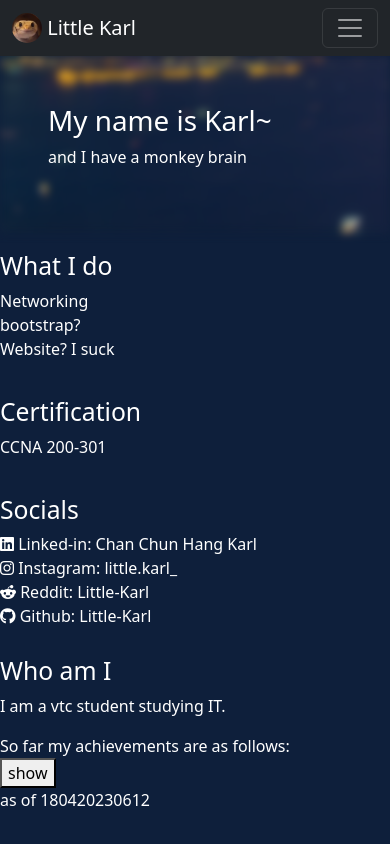
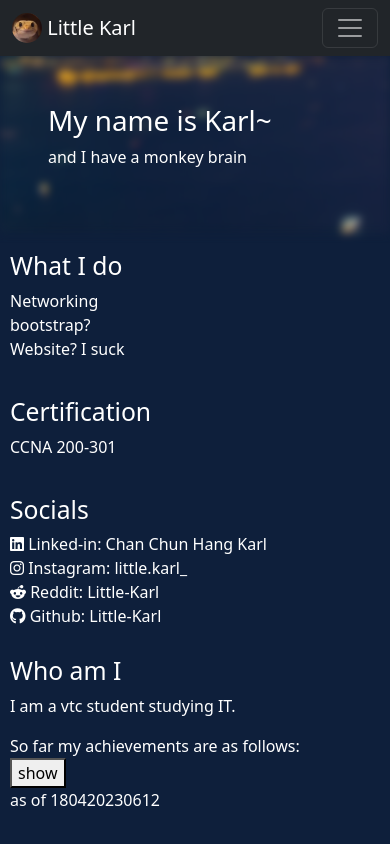
Before and after one commit to ltek0/ltek0.github.io, a plain HTML site: page about.html in a window 390 px wide. Shown: the top 844 px of the page. Drawn offline with nearby package versions, Linux system fonts and the light colour scheme.

Commit message:
Murge to main (#1)
* updated some animation

banner image now has fade in.
fixed on mobile everything is side to side
moved some css, every ccard loads one by one. still looking for a way to do that better

* fixed a few things

```diff
--- a/about.html
+++ b/about.html
@@ -40,22 +40,22 @@
     </div>
 
 
-   <div class="container mt-2" >
+   <div class="container mt-2">
       <div class=row>
 
-         <div class="col-sm-4 ccard">
+         <div class="col-sm-4 ccard ap3s">
             <h2>What I do</h2>
             <p class=p>Networking</p>
             <p class=p>bootstrap?</p>
             <p>Website? I suck</p>
          </div>
 
-         <div class="col-sm-4 ccard">
+         <div class="col-sm-4 ccard ap5s">
             <h2>Certification</h2>
             <p><a target="_blank" rel="noopener noreferrer" href=https://cp.certmetrics.com/cisco/en/public/verify/credential/1a03977f1ad54ae290070e93f483824f>CCNA 200-301</a></p>
          </div>
 
-         <div class="col-sm-4 ccard">
+         <div class="col-sm-4 ccard ap7s">
             <h2>Socials</h2>
             <p class=p><a target="_blank" rel="noopener noreferrer" href="https://www.linkedin.com/in/cch-karl/"> <i class="fa-brands fa-linkedin"></i> Linked-in: Chan Chun Hang Karl</a></p>
             <p class=p><a target="_blank" rel="noopener noreferrer" href="https://www.instagram.com/little.karl_/"><i class="fa-brands fa-instagram"></i> Instagram: little.karl_</a></p>
@@ -69,7 +69,7 @@
 
    <div class="container mt-2">
       <div class="row">
-         <div class="col-sm-8 ccard">
+         <div class="col-sm-8 ccard" style="animation-delay: .4s">
             <h2>Who am I</h2>
             <p>I am a vtc student studying IT.</p>
             <p class="p">So far my achievements are as follows:</p>
@@ -77,7 +77,7 @@
             <div id="listdiv" style="display:none"></div>
             <p>as of 180420230612</p>
          </div>
-         <div class="col-sm-4 ccard">
+         <div class="col-sm-4 ccard" style="animation-delay: .8s">
             <h2>Contacts</h2>
             <p><a target="_blank" rel="noopener noreferrer" href=mailto:karl@ltek.me><i class="fa-regular fa-envelope"></i> karl@ltek.me</a></p>
          </div>
@@ -86,7 +86,7 @@
 
    <div class="container">
       <div class="row">
-         <div class="col-sm-12 ccard">
+         <div class="col-sm-12 ccard" style="animation-delay: .9s">
             <h2>What chat gpt has to say about me</h2>
             <p style="padding: 0 10px;">
                You like spending time online, especially watching YouTube and working on your website. You enjoy being alone and find it a good way to relax and reflect on things. You're open to new ideas and perspectives, but sometimes you can feel a bit insecure when someone disagrees with you. When it comes to relationships, you're still trying to figure out what you want. You're a thoughtful and introspective person who enjoys exploring ideas and the digital world. It might be helpful for you to focus on developing your interests and values and connecting with others who share similar interests and values.
--- a/src/main.css
+++ b/src/main.css
@@ -1,6 +1,5 @@
 :root {
   --bg: #0E1F3B;
-  --fade-left: fadeAndSlideIn 0.5s forwards
 }
 a, body, banner {color: #fff; text-align: left;}
 a {text-decoration: none;}
@@ -8,25 +7,24 @@ a:hover {color: #546ccf;}
 body {background-color: var(--bg);}
 
 @keyframes fadeAndSlideIn {
-  0% {
-    opacity: 0;
-    transform: translate3d(0, -20%, 0);
-  }
-  100% {
-    opacity: 1;
-    transform: translate3d(0, 0, 0);
-  }
+  0% {opacity: 0;transform: translate3d(0, -20%, 0);}
+  100% {opacity: 1;transform: translate3d(0, 0, 0);}
+}
+@keyframes fade-in {
+  from {opacity: 0;background-position: -100% 10%;}
+  to {opacity: 1;background-position: 0% 10%;}
 }
 
-.navbar-brand, .ccard, .banner p, .banner h1, .nav-link{will-change: opacity;animation: var(--fade-left); opacity: 0}
+.navbar-brand, .nav-link,.banner p,.banner h1, .ccard, .fade-t{will-change: opacity;animation: fadeAndSlideIn 0.5s forwards; opacity: 0}
 
-.ccard:nth-child(1),.nav-link:nth-child(1){animation-delay: .3s}
-.ccard:nth-child(2),.nav-link:nth-child(2){animation-delay: .5s}
-.ccard:nth-child(3),.nav-link:nth-child(3){animation-delay: .7s}
-.ccard:nth-child(4),.nav-link:nth-child(4){animation-delay: .9s}
+.nav-link:nth-child(1),.ap3s{animation-delay: .3s}
+.nav-link:nth-child(1),.ap3s{animation-delay: .3s}
+.nav-link:nth-child(2),.ap5s{animation-delay: .5s}
+.nav-link:nth-child(3),.ap7s{animation-delay: .7s}
+.nav-link:nth-child(4),.ap9s{animation-delay: .9s}
 
 .ccard{
-    padding: 10px 0;
+    padding: 10px;
     text-align: left;
 }
 
@@ -41,6 +39,8 @@ body {background-color: var(--bg);}
   background: var(--bg) url('/src/hk.jpg') no-repeat 0% 10% / cover;
   filter: blur(4px);
   z-index: -1;
+  animation: fade-in 1s forwards;
+  opacity: 0;
 }
 
 .navbar, .banner{
```
Also changed, not shown: index.html (+4 -6 lines).
